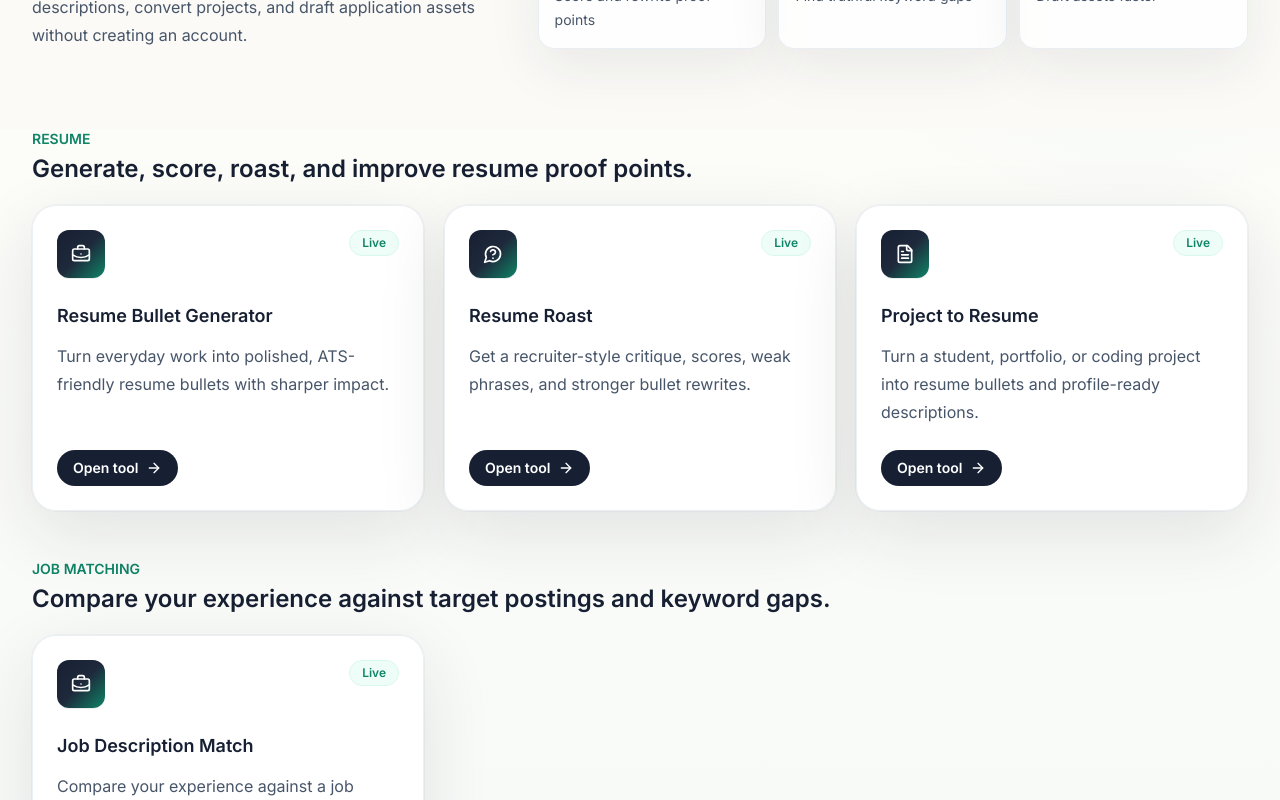
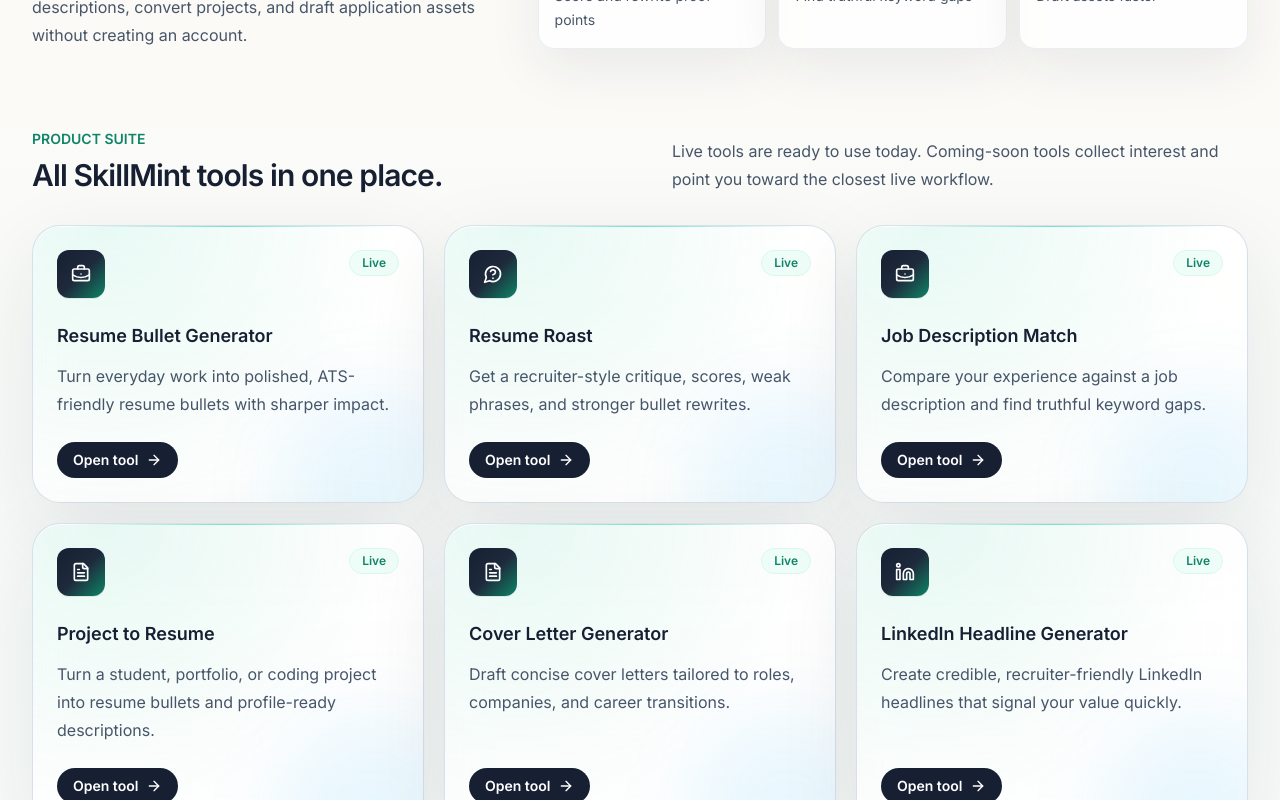
Before and after one commit to sidhesh0706/skillmint-ai, a Next.js app: page /tools in a window 1280 px wide. Shown: the part 440-1240 px from the top of the page. Built offline with nearby package versions, Linux system fonts and the light colour scheme.

Commit message:
Unify tools grid and add glossy sections

```diff
--- a/app/globals.css
+++ b/app/globals.css
@@ -76,6 +76,53 @@
 
   .metric-tile {
     @apply rounded-2xl border border-slate-200/75 bg-white/80 p-4 shadow-[0_18px_54px_rgba(23,32,51,0.08)] backdrop-blur;
+  }
+
+  .gloss-panel {
+    position: relative;
+    overflow: hidden;
+    border-radius: 1.75rem;
+    border: 1px solid rgba(203, 213, 225, 0.72);
+    background:
+      radial-gradient(circle at 18% 0%, rgba(31, 201, 153, 0.10), transparent 18rem),
+      linear-gradient(180deg, rgba(255, 255, 255, 0.90), rgba(255, 255, 255, 0.70));
+    box-shadow: 0 26px 84px rgba(23, 32, 51, 0.09), inset 0 1px 0 rgba(255, 255, 255, 0.92);
+    backdrop-filter: blur(18px);
+  }
+
+  .gloss-panel::before {
+    content: "";
+    position: absolute;
+    inset: 0 2rem auto;
+    height: 1px;
+    background: linear-gradient(90deg, transparent, rgba(31, 201, 153, 0.58), transparent);
+  }
+
+  .gloss-panel::after {
+    content: "";
+    position: absolute;
+    inset: auto -3rem -5rem auto;
+    height: 12rem;
+    width: 12rem;
+    border-radius: 9999px;
+    background: rgba(56, 189, 248, 0.10);
+    filter: blur(36px);
+    pointer-events: none;
+  }
+
+  .gloss-content {
+    position: relative;
+    z-index: 1;
+  }
+
+  .hover-gloss {
+    transition: transform 300ms ease, border-color 300ms ease, box-shadow 300ms ease, background 300ms ease;
+  }
+
+  .hover-gloss:hover {
+    transform: translateY(-4px);
+    border-color: rgba(31, 201, 153, 0.35);
+    box-shadow: 0 34px 96px rgba(15, 118, 110, 0.14), inset 0 1px 0 rgba(255, 255, 255, 0.92);
   }
 
   .marquee-track {
--- a/app/resources/page.tsx
+++ b/app/resources/page.tsx
@@ -169,9 +169,9 @@
                     <Link
                       key={page.slug}
                       href={`/${page.slug}`}
-                      className="group relative overflow-hidden rounded-2xl border border-slate-200 bg-white/90 p-5 shadow-line transition duration-300 hover:-translate-y-0.5 hover:border-mint-100 hover:bg-white hover:shadow-soft"
+                      className="gloss-panel hover-gloss group p-5"
                     >
-                      <span className="pointer-events-none absolute inset-x-6 top-0 h-px bg-gradient-to-r from-transparent via-mint-300/70 to-transparent opacity-0 transition group-hover:opacity-100" />
+                      <div className="gloss-content">
                         <p className="text-sm font-semibold uppercase text-mint-700">{page.audience}</p>
                         <h3 className="mt-3 text-xl font-semibold leading-snug text-ink">
                           {page.title}
@@ -193,6 +193,7 @@
                           Open guide
                           <ArrowRight className="h-4 w-4 transition group-hover:translate-x-0.5" aria-hidden="true" />
                         </span>
+                      </div>
                     </Link>
                   ))}
                 </div>
--- a/app/tools/page.tsx
+++ b/app/tools/page.tsx
@@ -37,34 +37,6 @@
     images: ["/opengraph-image"],
   },
 };
-
-const toolGroups = [
-  {
-    title: "Resume",
-    description: "Generate, score, roast, and improve resume proof points.",
-    tools: tools.filter((tool) => ["Resume", "Resume Review", "Projects"].includes(tool.category)),
-  },
-  {
-    title: "Job matching",
-    description: "Compare your experience against target postings and keyword gaps.",
-    tools: tools.filter((tool) => tool.category === "Resume Targeting"),
-  },
-  {
-    title: "LinkedIn",
-    description: "Turn resume positioning into profile-ready headline copy.",
-    tools: tools.filter((tool) => tool.category === "LinkedIn"),
-  },
-  {
-    title: "Applications",
-    description: "Draft assets that connect your background to roles and companies.",
-    tools: tools.filter((tool) => tool.category === "Applications" || tool.category === "Interview"),
-  },
-  {
-    title: "Communication",
-    description: "Professional replies and follow-up support for the search.",
-    tools: tools.filter((tool) => tool.category === "Productivity"),
-  },
-].filter((group) => group.tools.length);
 
 export default function ToolsPage() {
   return (
@@ -106,18 +78,20 @@
       </section>
 
       <section className="pb-16 sm:pb-20">
-        <div className="container-shell space-y-12">
-          {toolGroups.map((group) => (
-            <section key={group.title}>
-              <div className="mb-5 flex flex-col gap-2 sm:flex-row sm:items-end sm:justify-between">
-                <div>
-                  <p className="text-sm font-semibold uppercase text-mint-700">{group.title}</p>
-                  <h2 className="mt-1 text-2xl font-semibold text-ink">{group.description}</h2>
-                </div>
-              </div>
-              <ToolGrid tools={group.tools} />
-            </section>
-          ))}
+        <div className="container-shell">
+          <div className="mb-8 flex flex-col gap-3 sm:flex-row sm:items-end sm:justify-between">
+            <div>
+              <p className="text-sm font-semibold uppercase text-mint-700">Product suite</p>
+              <h2 className="mt-2 text-3xl font-semibold tracking-[-0.03em] text-ink">
+                All SkillMint tools in one place.
+              </h2>
+            </div>
+            <p className="max-w-xl leading-7 text-slate-600">
+              Live tools are ready to use today. Coming-soon tools collect interest and point you
+              toward the closest live workflow.
+            </p>
+          </div>
+          <ToolGrid tools={tools} />
         </div>
       </section>
     </>
--- a/components/tool-card.tsx
+++ b/components/tool-card.tsx
@@ -13,13 +13,13 @@
   const statusLabel = isLive ? "Live" : "Coming soon";
 
   return (
-    <article className="group card-surface relative flex h-full flex-col overflow-hidden p-5 transition duration-300 hover:-translate-y-1 hover:border-mint-100 hover:shadow-[0_22px_70px_rgba(15,118,110,0.16)] sm:p-6">
+    <article className="gloss-panel hover-gloss group flex h-full flex-col p-5 sm:p-6">
       <div className={clsx(
         "pointer-events-none absolute inset-x-0 top-0 h-px bg-gradient-to-r from-transparent via-mint-300 to-transparent transition duration-300",
         isLive ? "opacity-100" : "opacity-40",
       )} />
       <div className="pointer-events-none absolute -right-16 -top-16 h-40 w-40 rounded-full bg-mint-300/10 blur-3xl transition duration-500 group-hover:bg-cyan-300/20" />
-      <div className="flex items-start justify-between gap-4">
+      <div className="gloss-content flex items-start justify-between gap-4">
         <div className="flex h-12 w-12 items-center justify-center rounded-xl bg-gradient-to-br from-ink via-slate-800 to-mint-700 text-white shadow-line transition duration-300 group-hover:scale-105 group-hover:shadow-[0_0_34px_rgba(31,201,153,0.22)]">
           <Icon className="h-5 w-5" aria-hidden="true" />
         </div>
@@ -36,7 +36,7 @@
         </span>
       </div>
 
-      <div className="mt-6 flex flex-1 flex-col">
+      <div className="gloss-content mt-6 flex flex-1 flex-col">
         <h3 className="text-lg font-semibold text-ink">{tool.name}</h3>
         <p className="mt-3 flex-1 leading-7 text-slate-600">{tool.shortDescription}</p>
         <Link
```
Also changed, not shown: app/page.tsx (+20 -12 lines). Lines whose indentation alone changed are shown as unchanged.
